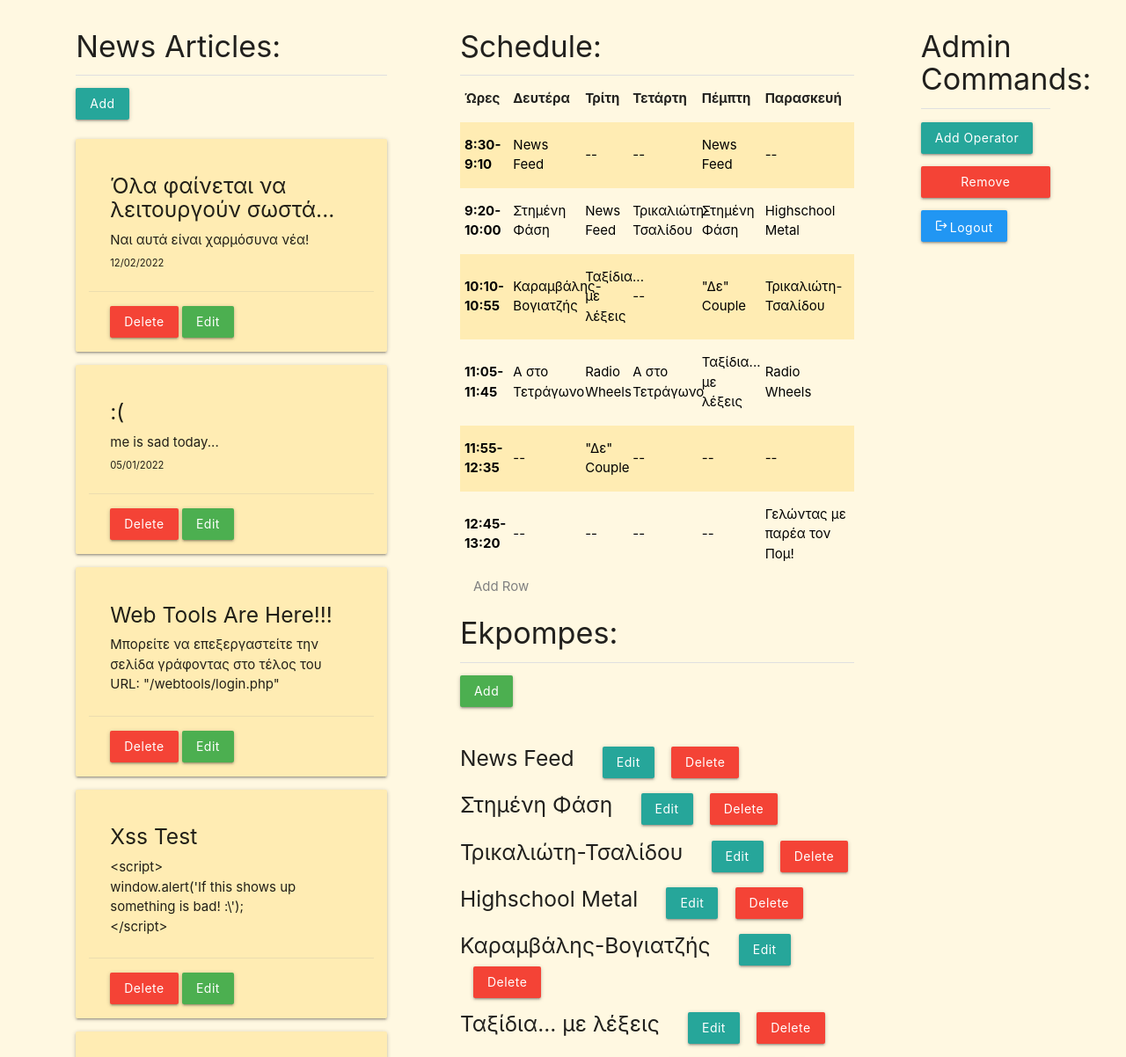
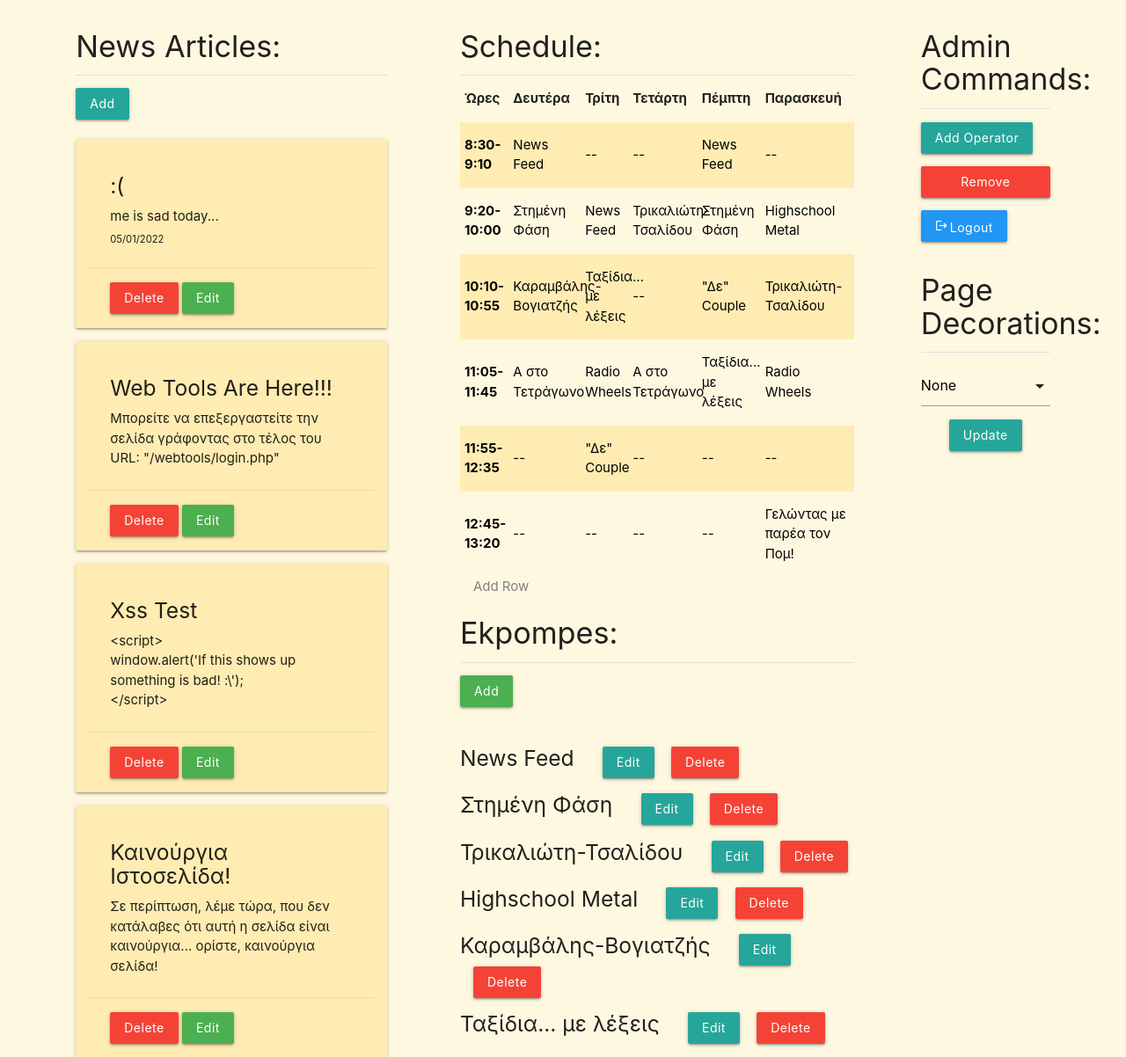
Before and after one commit to BelesisGia/LavrioHighschoolRadio, a PHP site: page /webtools/tools.php in a window 1280 px wide. Shown: the part 231-1433 px from the top of the page at 88% size. Run offline with PHP 8.4, Linux system fonts and the light colour scheme; the visitor is signed in with stand-in values (Sample User, id 1).

Commit message:
Pre-Release Update 2
- Added Decoration selection in webtools

```diff
--- a/api/news.json
+++ b/api/news.json
@@ -1,9 +1,4 @@
 [
-    {
-        "title": "Όλα φαίνεται να λειτουργούν σωστά...",
-        "content": "Ναι αυτά είναι χαρμόσυνα νέα!",
-        "date": "12\/02\/2022"
-    },
     {
         "title": ":(",
         "content": "me is sad today...",
--- /dev/null
+++ b/api/settings.json
@@ -0,0 +1,3 @@
+{
+    "decoration": 0
+}
--- a/webtools/actions.php
+++ b/webtools/actions.php
@@ -86,6 +86,14 @@
 
 			$json = json_encode(array_values($ops),JSON_PRETTY_PRINT|JSON_UNESCAPED_UNICODE);
 			file_put_contents('ops.json', $json);
+		}
+
+		public static function ChangeDecorations($index){
+			$SETTINGS = json_decode(file_get_contents('../api/settings.json'));
+			$SETTINGS->decoration = (int)$index;
+
+			$json = json_encode($SETTINGS,JSON_PRETTY_PRINT|JSON_UNESCAPED_UNICODE);
+			file_put_contents('../api/settings.json', $json);
 		}
 	}
 
--- a/webtools/tools.php
+++ b/webtools/tools.php
@@ -62,11 +62,17 @@
 	if (isset($_POST['action']) && $_POST['action'] == 'AddOP'){
 		Admin::AddOP($_POST['username'],$_POST['password']);
 	}
+
+	if (isset($_POST['action']) && $_POST['action'] == 'changeDecorations'){
+		Admin::changeDecorations($_POST['page-decoration']);
+	}
 ?>
 
 <?php
 	$news_file = file_get_contents('../api/news.json');
 	$news = json_decode($news_file);
+
+	$SETTINGS = json_decode(file_get_contents('../api/settings.json'));
 ?>
 
 <!DOCTYPE html>
@@ -85,6 +91,7 @@
 			xmlHttp.open("GET","./logout.php",true);
 			xmlHttp.send();
 		};
+
 		//Modals
 		document.addEventListener('DOMContentLoaded', function() {
 		    var elems = document.querySelectorAll('.modal');
@@ -99,7 +106,16 @@
 		    	outDuration: 150,
 		    	exitDelay: 0
 		    });
-		  });
+		});
+		//Select UI
+		document.addEventListener('DOMContentLoaded', function() {
+		  var elems = document.querySelectorAll('select');
+		  var instances = M.FormSelect.init(elems, null);
+
+		  var elem = document.getElementById('page-decoration-list');
+		  elem.value = <?php echo $SETTINGS->decoration; ?>;
+		  M.FormSelect.init(elem);
+		});
 
 		function EditArticleModal(index){
 			xmlHttp = new XMLHttpRequest();
@@ -188,6 +204,12 @@
 		.dropmenu:hover{
 			color: #009688;
 			cursor: pointer;
+		}
+		.dropdown-content{
+			background-color: #ffecb3;
+		}
+		.dropdown-content > li > span{
+			color: black;
 		}
 	</style>
 </head>
@@ -525,6 +547,23 @@
 				</div>
 				<i class="material-icons modal-close" style="position: absolute;top: 1em;right: 1em;">close</i>
 			</div>
+
+			<!-- Page Decorations -->
+			<h4>Page Decorations:</h4>
+			<div class="divider"></div>
+			<form method="post">
+				<input type="hidden" name="action" value="changeDecorations">
+				<div class="input-field">
+					<select name="page-decoration" id="page-decoration-list">
+						<option value="0">None</option>
+						<option value="1">Christmas</option>
+						<option value="2">Velentine's Day</option>
+					</select>
+				</div>
+				<div class="center">
+					<button class="btn">Update</button>
+				</div>
+			</form>
 		</div>
 	</div>
 </body>
```
Also changed, not shown: index.php (+33 -21 lines), stylesheets/decorations.css (+32 -0 lines), stylesheets/style.css (+0 -34 lines).
